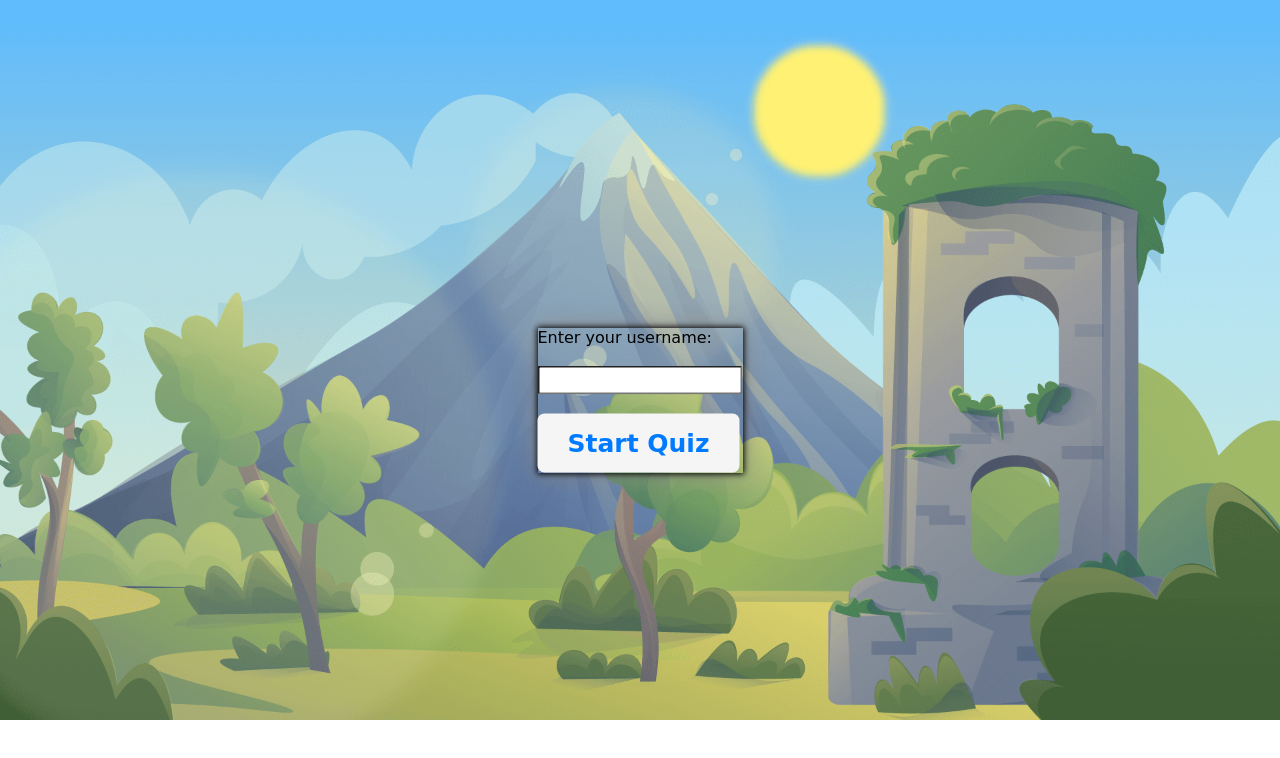
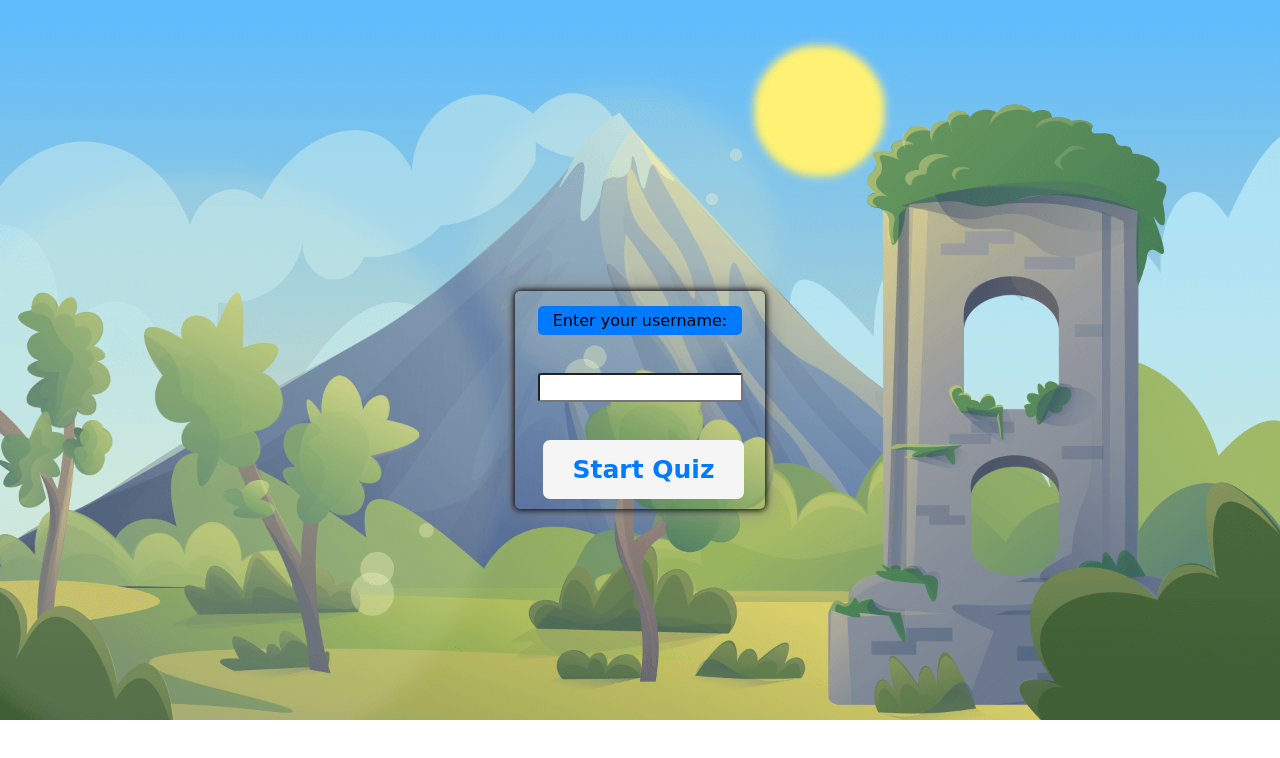
Before and after one commit to Saintt042/QuizApp, a plain HTML site: page index.html in a window 1280 px wide. Drawn offline with Linux system fonts and the light colour scheme; a web font is replaced by a local one.

Commit message:
modified: style.css

```diff
--- a/style.css
+++ b/style.css
@@ -83,13 +83,30 @@ body{
     background: whitesmoke;
     background-size: cover;
     cursor: pointer;
+    margin-left: 7px;
+    margin-bottom: 10px;
 }
 .start_btn button:hover{
     box-shadow: 0px 0px 6px 1px #000, 0px 0px 25px #858585;
 }
 
+.start_btn{
+    border-radius: 5px;
+    min-width: 250px;
+    display: flex;
+    flex-direction: column;
+    align-items: center;
+}
+
 #myText{
     border-radius: 3px;
+    padding: 5px 15px;
+}
+
+label{
+    background: #007bff;
+    margin-top: 15px;
+    border-radius: 5px;
     padding: 5px 15px;
 }
 
```
